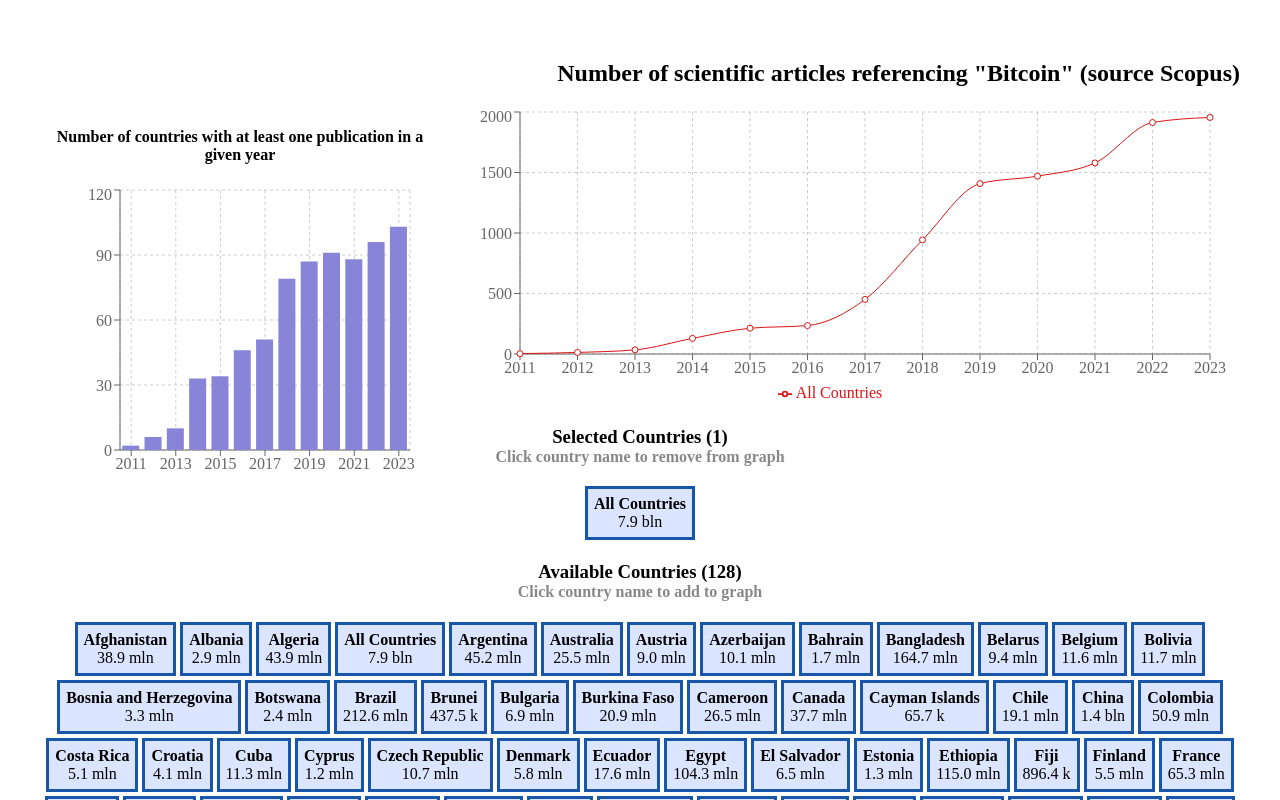
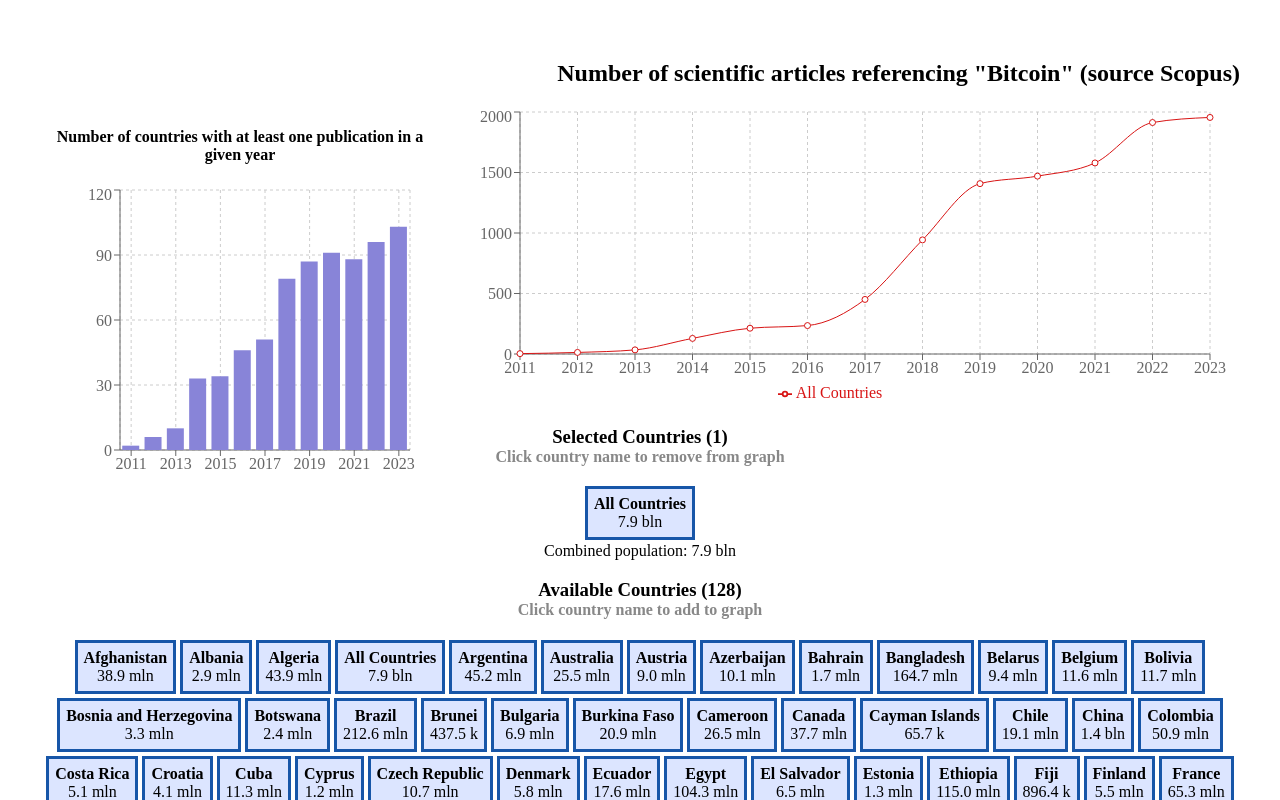
Before and after one commit to WojOgi/scibit, a React (Vite) app: page / in a window 1280 px wide. Shown: the top 800 px of the page. Built offline with nearby package versions, Linux system fonts and the light colour scheme.

Commit message:
added population sum

```diff
--- a/src/App.tsx
+++ b/src/App.tsx
@@ -36,6 +36,11 @@
     (country) => country.toBePlotted,
   );
 
+  const sumOfPopulations = dataToPlot.reduce(
+    (acc, country) => acc + country.population,
+    0,
+  );
+
   // console.log("dataToPlot", dataToPlot);
 
   return (
@@ -47,6 +52,7 @@
           <MyLineChart dataToPlot={dataToPlot} />
         </div>
         <ChoiceArea
+          sumOfPopulations={sumOfPopulations}
           data_CountriesCopy={data_CountriesCopy}
           listOfAllCountriesNames={listOfAllCountriesNames}
           listOfSelectedCountries={listOfSelectedCountries}
--- a/src/components/layout/mainarea/choicearea/ChoiceArea.tsx
+++ b/src/components/layout/mainarea/choicearea/ChoiceArea.tsx
@@ -3,6 +3,7 @@
 import { data_CountriesT } from "../../../../utils/utils.ts";
 
 type ChoiceAreaProps = {
+  sumOfPopulations: number;
   data_CountriesCopy: data_CountriesT;
   listOfAllCountriesNames: string[];
   listOfSelectedCountries: string[];
@@ -10,6 +11,7 @@
 };
 
 export default function ChoiceArea({
+  sumOfPopulations,
   data_CountriesCopy,
   listOfAllCountriesNames,
   listOfSelectedCountries,
@@ -22,6 +24,7 @@
   return (
     <div>
       <SelectedCountries
+        sumOfPopulations={sumOfPopulations}
         data_CountriesCopy={data_CountriesCopy}
         listOfSelectedCountries={listOfSelectedCountries}
         setListOfSelectedCountries={setListOfSelectedCountries}
--- a/src/components/layout/mainarea/choicearea/SelectedCountries.tsx
+++ b/src/components/layout/mainarea/choicearea/SelectedCountries.tsx
@@ -1,13 +1,18 @@
 import SelectedCountryTile from "./SelectedCountryTile.tsx";
-import { data_CountriesT } from "../../../../utils/utils.ts";
+import {
+  data_CountriesT,
+  formatNumberCompact,
+} from "../../../../utils/utils.ts";
 
 type SelectedCountriesProps = {
+  sumOfPopulations: number;
   data_CountriesCopy: data_CountriesT;
   listOfSelectedCountries: string[];
   setListOfSelectedCountries: (listOfSelectedCountries: string[]) => void;
 };
 
 export default function SelectedCountries({
+  sumOfPopulations,
   data_CountriesCopy,
   listOfSelectedCountries,
   setListOfSelectedCountries,
@@ -29,6 +34,7 @@
           />
         ))}
       </section>
+      <div>Combined population: {formatNumberCompact(sumOfPopulations)}</div>
     </>
   );
 }
--- a/src/utils/utils.ts
+++ b/src/utils/utils.ts
@@ -35,7 +35,7 @@
 
 export type data_CountriesT = {
   countryName: string;
-  population?: number;
+  population: number;
   toBePlotted: boolean;
   publicationsNumbers: { year: number; publications: number }[];
 }[];
```
